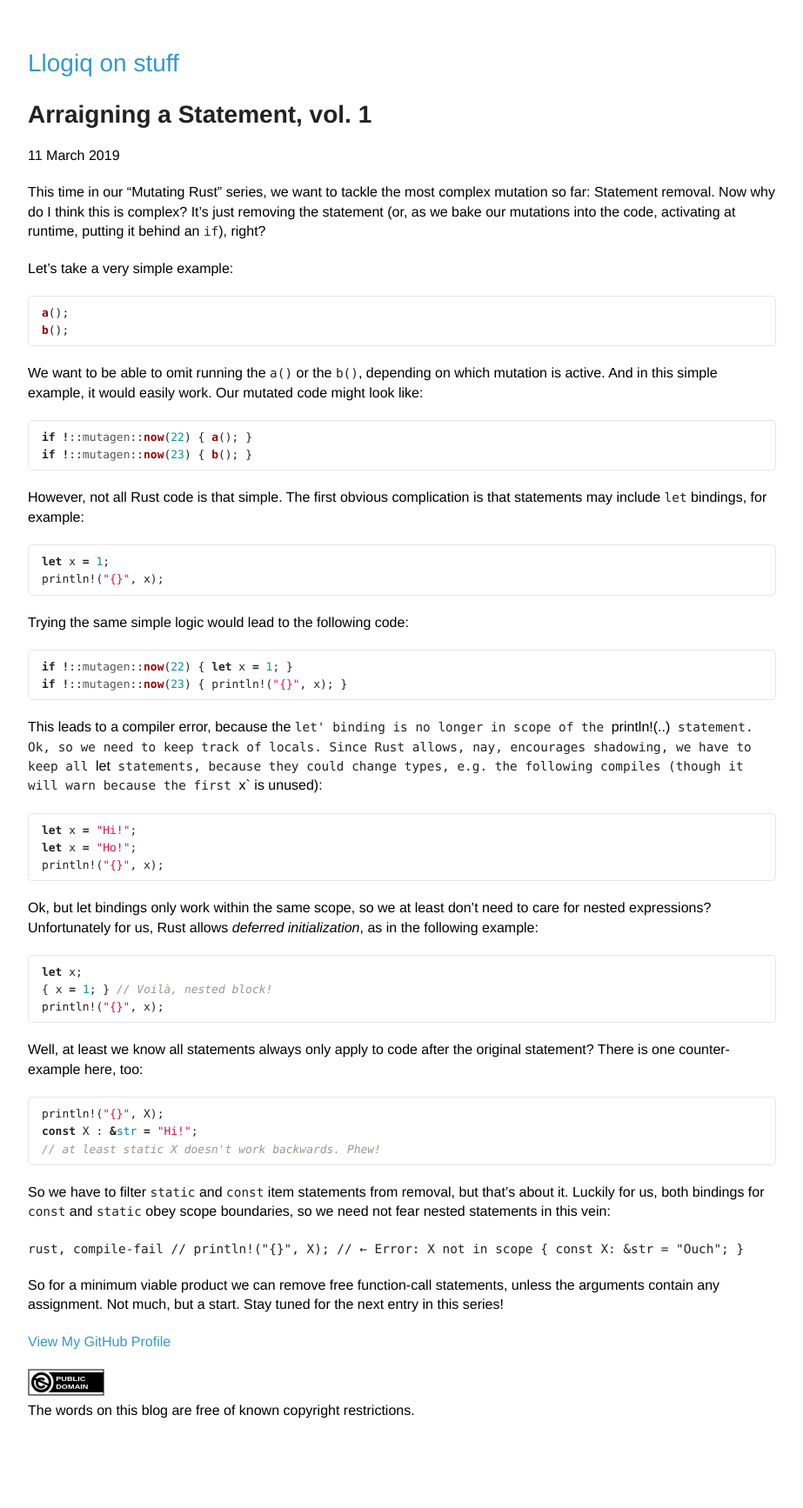
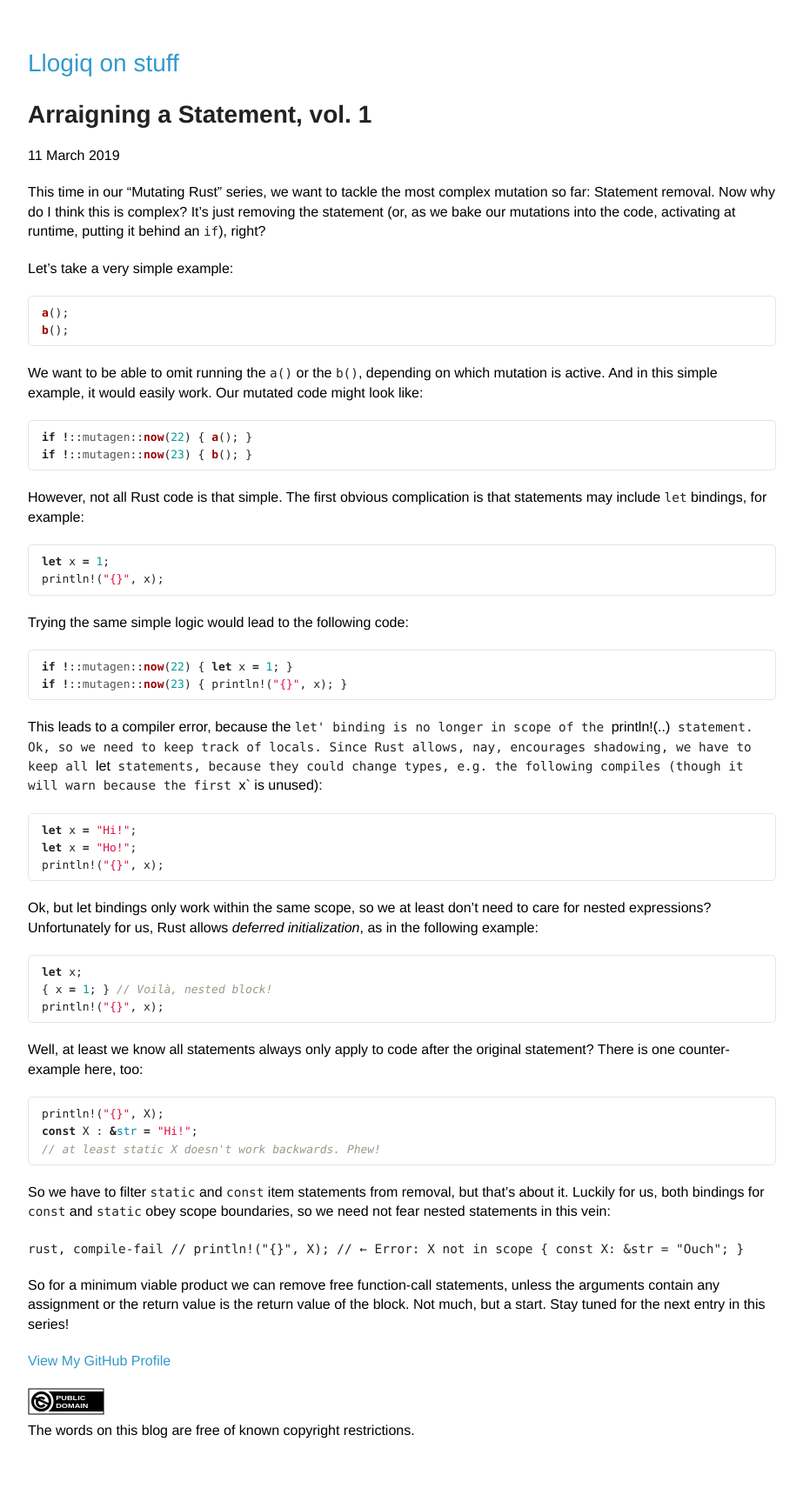
Before and after one commit to llogiq/llogiq.github.io, a Jekyll site: the page built from _posts/2019-03-11-stmt.md, in a window 1280 px wide. Shown: the whole page at 87% size, without its empty margins (178-1101 px from the left). Built offline with Jekyll 4.4.1, drawn with Linux system fonts in a browser that asks for light colours; before the commit the page ends 1712 px from its top, so only the background shows below that.

Commit message:
clarify mvp

````diff
--- a/_posts/2019-03-11-stmt.md
+++ b/_posts/2019-03-11-stmt.md
@@ -77,4 +77,5 @@ nested statements in this vein:
 ```
 
 So for a minimum viable product we can remove free function-call statements, unless the arguments
-contain any assignment. Not much, but a start. Stay tuned for the next entry in this series!
+contain any assignment or the return value is the return value of the block. Not much, but a start.
+Stay tuned for the next entry in this series!
````
